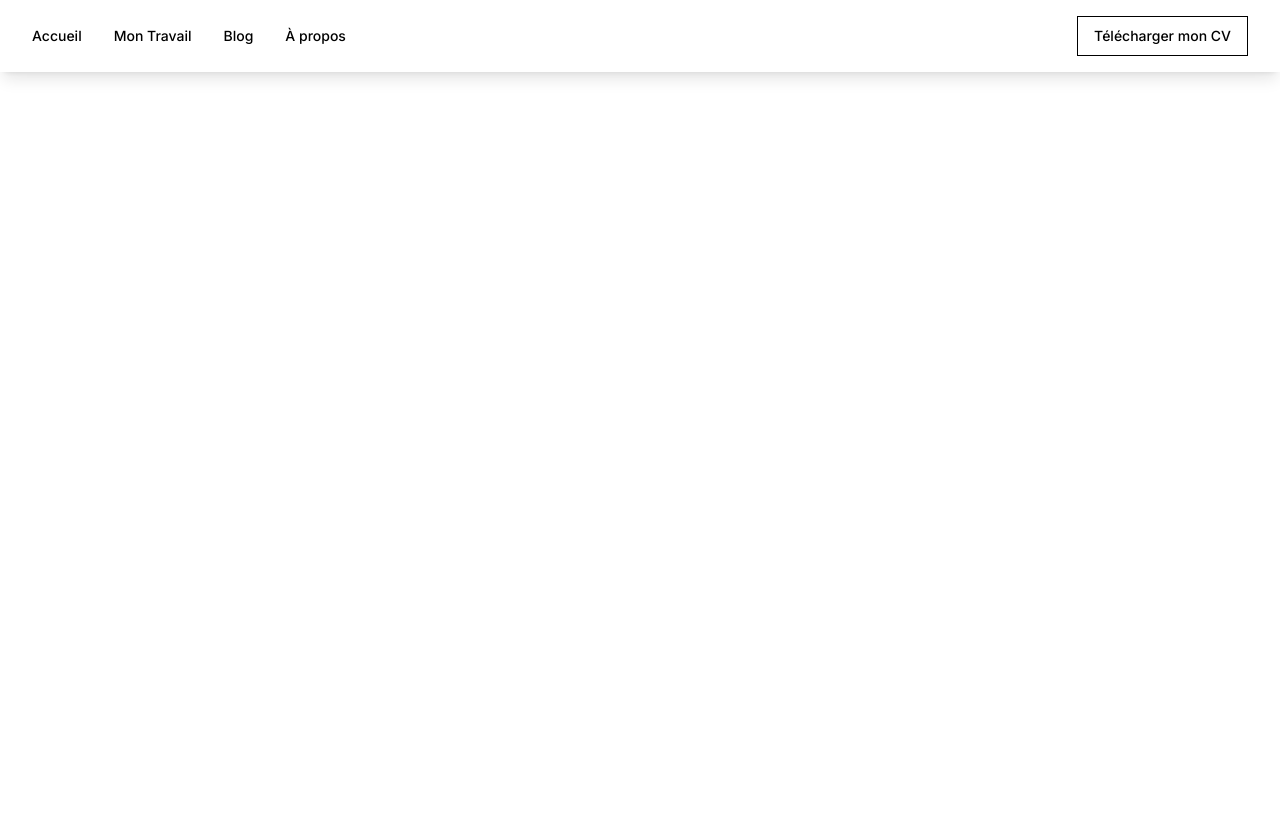
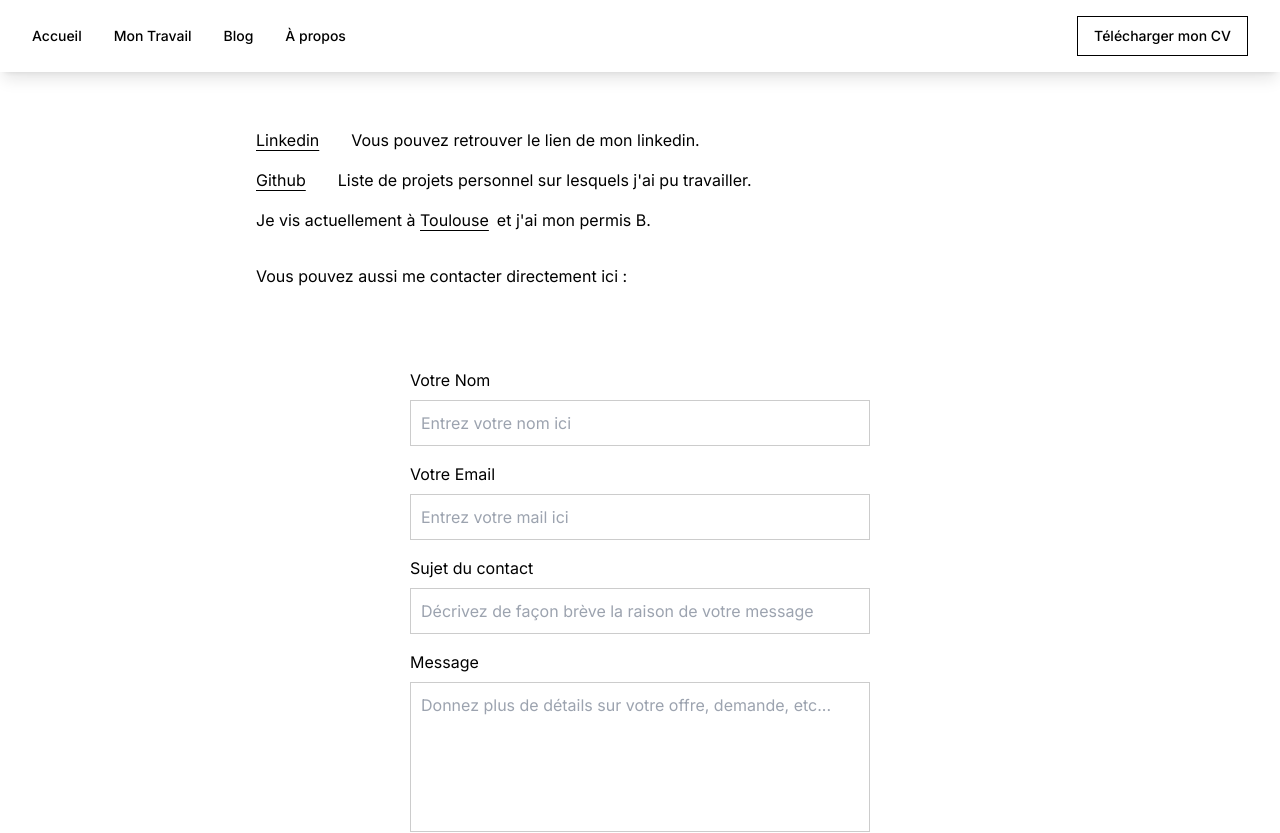
Before and after one commit to ThomasC317/websiteV2, a Next.js app: page /about in a window 1280 px wide. Shown: the top 833 px of the page. Before the commit the page ends 800 px from the top, so only its background shows below. Built offline with nearby package versions, Linux system fonts and the light colour scheme.

Commit message:
updating content + trema + work

```diff
--- a/app/about/page.tsx
+++ b/app/about/page.tsx
@@ -1,9 +1,50 @@
+import Contact from "@/components/component/contact";
+import Footer from "@/components/component/footer/footer";
 import Navbar from "@/components/component/navbar";
-import React, { useState } from 'react';
+import React from 'react';
+import Trema from "@/components/component/trema";
+
 const About = () => {
 
     return (  <div className="min-h-screen bg-white">
-        <Navbar />bonjour</div>);
+    <div className="min-h-screen flex gap-main-page items-center justify-center py-12 bg-gray-100">
+        <Navbar />
+        <div className="w-full max-w-4xl bg-white bg-opacity-80 p-8 md:p-12 lg:p-16 rounded-lg">
+        <div className="py-4">
+            <div  className="mb-4 flex">
+
+            <a href="https://www.linkedin.com/in/thomas-cerdera-305ab3153/" className="underline-link"> Linkedin </a>
+            <Trema/>
+                    <p className="ml-2">
+                      Vous pouvez retrouver le lien de mon linkedin.
+                    </p>
+
+
+              </div>
+              <div  className="mb-4 flex">
+
+            <a href="https://github.com/ThomasC317" className="underline-link"> Github </a>
+            <Trema/>
+                <p className="ml-2">
+                  Liste de projets personnel sur lesquels j'ai pu travailler.
+                </p>
+
+
+          </div>
+          <div  className="mb-4 flex">
+
+                <p>
+
+                  Je vis actuellement à           <a href="https://www.google.fr/maps/place/Toulouse/@43.600798,1.3504412,12z/data=!3m1!4b1!4m6!3m5!1s0x12aebb6fec7552ff:0x406f69c2f411030!8m2!3d43.604652!4d1.444209!16zL20vMGNiaGg?entry=ttu" className="underline-link">Toulouse</a>et j'ai mon permis B.
+                </p>
+          </div>
+          </div>
+        <h2 className="">Vous pouvez aussi me contacter directement ici :</h2>
+        <Contact></Contact>
+        </div>
+        </div>
+        <Footer></Footer>
+        </div>);
 
   };
 
--- a/app/globals.css
+++ b/app/globals.css
@@ -93,3 +93,43 @@ body {
 .pt-4 {
   padding-top: 1.5rem;
 }
+
+.form-container {
+  display: flex;
+  justify-content: center;
+  align-items: center;
+  min-height: 85vh;
+}
+
+.contact-form {
+  background: #fff;
+  padding: 20px;
+  max-width: 500px;
+  width: 100%;
+}
+
+.input-field, .textarea-field {
+  width: 100%;
+  padding: 10px;
+  border: 1px solid #ccc;
+  box-sizing: border-box;
+}
+
+.submit-button {
+  background-color: #4CAF50;
+  color: white;
+  padding: 10px;
+  border: none;
+  border-radius: 4px;
+  cursor: pointer;
+  font-size: 16px;
+  transition: background-color 0.3s ease;
+}
+
+.submit-button:hover {
+  background-color: #45a049;
+}
+
+.color-white {
+  color: white;
+}
--- a/app/work/page.tsx
+++ b/app/work/page.tsx
@@ -28,7 +28,7 @@ const projects = [
     - Recherche sur les avancées les plus récentes.<br/>
     - Analyse des possibilités pour l'entreprise.<br/>
     - Développement une interface de Chatbot avec une direction artistique proche de celle de l'entreprise.`,
-    tags: ["Skywise", "JavaScript", "Pyspark"]
+    tags: ["React", "Python", "NextJs"]
   },
   {
     title: "MRDB",
@@ -163,51 +163,85 @@ const handleCompanyChange = (e) => {
 };
 
   return (
-    <div className="min-h-screen bg-white">
+    <div className="min-h-screen ">
       <Navbar />
       <main className="mx-auto px-24 py-12 mt-16">
         <div>
           <div className="px-8">
-            <h2 className="text-2xl mb-4">Technologies</h2>
+            <h2 className="text-2xl mb-4 color-white">Technologies</h2>
               <div  className="mb-4 flex techno-align">
-                <h3 className="text-lg font-bold">Frontend: </h3>
-                    <p className="ml-2">
-                      React, Blazor, Angular, JS.
+                <h3 className="text-lg font-bold color-white">Frontend: </h3>
+                    <p className="ml-2 color-white">
+                      React, .NET, Angular, JS.
                     </p>
               </div>
               <div  className="mb-4 flex techno-align">
-                <h3 className="text-lg font-bold">Backend: </h3>
-                    <p className="ml-2">
-                      C#, Express/Nodejs.
+                <h3 className="text-lg font-bold color-white">Backend: </h3>
+                    <p className="ml-2 color-white">
+                      .NET, Express/Nodejs.
                     </p>
               </div>
               <div  className="mb-4 flex techno-align">
-                <h3 className="text-lg font-bold">UI/Styling/Animations: </h3>
-                    <p className="ml-2">
+                <h3 className="text-lg font-bold color-white">UI/Styling/Animations: </h3>
+                    <p className="ml-2 color-white">
                     shadcn/ui, TailwindCSS, framer-motion.
                     </p>
               </div>
               <div  className="mb-4 flex techno-align">
-                <h3 className="text-lg font-bold">Databases: </h3>
-                    <p className="ml-2">
+                <h3 className="text-lg font-bold color-white">Databases: </h3>
+                    <p className="ml-2 color-white">
                       MySql, SqlServer.
                     </p>
               </div>
               <div  className="mb-4 flex techno-align">
-                <h3 className="text-lg font-bold">Langages de programmation: </h3>
-                    <p className="ml-2">
+                <h3 className="text-lg font-bold color-white">Langages de programmation: </h3>
+                    <p className="ml-2 color-white">
                       C#, Typescript, JavaScript.
                     </p>
               </div>
               <div  className="mb-4 flex techno-align">
-                <h3 className="text-lg font-bold">Versionning: </h3>
-                    <p className="ml-2">
+                <h3 className="text-lg font-bold color-white">Versionning: </h3>
+                    <p className="ml-2 color-white">
                     Git (Gitlab & Github).
                     </p>
               </div>
           </div>
+          <div className="px-8 py-4">
+            <h2 className="text-2xl mb-4 color-white">Compétences métier</h2>
+            <div  className="mb-4 flex techno-align">
+                <h3 className="text-lg font-bold color-white">Méthodologies: </h3>
+                    <p className="ml-2 color-white">
+                      Méthodologies Agile (Scrum, Kanban).
+                    </p>
+              </div>
+              <div  className="mb-4 flex techno-align">
+                <h3 className="text-lg font-bold color-white">Documentation: </h3>
+                    <p className="ml-2 color-white">
+                      Rédaction de documentation utilisateur, de tests, de light ARD.
+                    </p>
+              </div>
+              <div  className="mb-4 flex techno-align">
+                <h3 className="text-lg font-bold color-white">Optimisation: </h3>
+                    <p className="ml-2 color-white">
+                      Réduction des temps de récupération des datas.
+                    </p>
+              </div>
+              <div  className="mb-4 flex techno-align">
+                <h3 className="text-lg font-bold color-white">Esprit d’analyse : </h3>
+                    <p className="ml-2 color-white">
+                      Analyse des besoins et/ou des problèmes.
+                    </p>
+              </div>
+              <div  className="mb-4 flex techno-align">
+                <h3 className="text-lg font-bold color-white">Travail: </h3>
+                    <p className="ml-2 color-white">
+                      Autonomie, collaboration, gestion du stress, adaptabilité.
+                    </p>
+              </div>
+
+          </div>
           <div className="px-8 pt-4 flex items-center gap-2">
-  <h2 className="text-2xl">Projets</h2>
+  <h2 className="text-2xl color-white">Projets</h2>
   <select
     id="companyFilter"
     name="companyFilter"
@@ -230,18 +264,18 @@ const handleCompanyChange = (e) => {
         return (
           <div key={index} className={`bg-gray-100 rounded-lg px-8 py-6 border-b border-color-lightgray`}>
             <div className="relative w-full left-1/2 transform -translate-x-1/2">
-              <h3 className="text-xl font-bold mb-2">{project.title}</h3>
-                <p className="text-sm text-gray-600 mb-2">{project.company}</p>
-                <p className="text-sm text-gray-300 mb-2">{project.year}</p>
+              <h3 className="text-xl font-bold mb-2 color-white">{project.title}</h3>
+                <p className="text-sm text-gray-600 mb-2 color-white">{project.company}</p>
+                <p className="text-sm text-gray-300 mb-2 color-white">{project.year}</p>
               <p
-                className="text-base text-gray-700"
+                className="text-base text-gray-700 color-white"
                 dangerouslySetInnerHTML={{ __html: project.description }}
               />
-              <div className="mt-4 flex flex-wrap gap-2">
+              <div className="mt-4 flex flex-wrap gap-2 ">
                 {project.tags.map((tech, index) => (
                   <span
                     key={index}
-                    className="bg-gray-700 px-3 py-1 rounded-lg text-xs font-medium text-gray-200"
+                    className="bg-gray-700 px-3 py-1 rounded-lg text-xs font-medium text-gray-200 color-white"
                   >
                     {tech}
                   </span>
@@ -251,88 +285,54 @@ const handleCompanyChange = (e) => {
           </div>
         );
       })}
-<div className="px-8 py-4">
-            <h2 className="text-2xl mb-4">Compétences métier</h2>
-            <div  className="mb-4 flex techno-align">
-                <h3 className="text-lg font-bold">Méthodologies: </h3>
-                    <p className="ml-2">
-                      Méthodologies Agile (Scrum, Kanban).
-                    </p>
-              </div>
-              <div  className="mb-4 flex techno-align">
-                <h3 className="text-lg font-bold">Documentation: </h3>
-                    <p className="ml-2">
-                      Rédaction de documentation utilisateur, de tests, de light ARD.
-                    </p>
-              </div>
-              <div  className="mb-4 flex techno-align">
-                <h3 className="text-lg font-bold">Optimisation: </h3>
-                    <p className="ml-2">
-                      Réduction des temps de récupération des datas.
-                    </p>
-              </div>
-              <div  className="mb-4 flex techno-align">
-                <h3 className="text-lg font-bold">Esprit d’analyse : </h3>
-                    <p className="ml-2">
-                      Analyse des besoins et/ou des problèmes.
-                    </p>
-              </div>
-              <div  className="mb-4 flex techno-align">
-                <h3 className="text-lg font-bold">Travail: </h3>
-                    <p className="ml-2">
-                      Autonomie, collaboration, gestion du stress, adaptabilité.
-                    </p>
-              </div>
-
-          </div>
           <div className="px-8 py-4">
             <h2 className="text-2xl mb-4">Applications/Outils</h2>
             <div  className="mb-4 flex">
-                <a href="https://code.visualstudio.com/" className="underline-link">VS Code </a>
+                <a href="https://code.visualstudio.com/" className="underline-link color-white">VS Code </a>
                 <Trema/>
-                    <p className="ml-2">
+                    <p className="ml-2 color-white">
                       Un des meilleurs éditeurs de code que j'ai pu tester, très customisable.
                     </p>
               </div>
               <div  className="mb-4 flex">
-                <a href="https://github.com/" className="underline-link">GitHub </a>
+                <a href="https://github.com/" className="underline-link color-white">GitHub </a>
                 <Trema/>
-                    <p className="ml-2">
+                    <p className="ml-2 color-white">
                       La feature des pages est assez folle pour hoster des sites facilement, très pratique pour les portfolios notamment.
                     </p>
               </div>
-              <div  className="mb-4 flex">
-                <a href="https://www.sonarsource.com/" className="underline-link">Sonarlint/Cloud </a>
+              <div  className="mb-4 flex ">
+                <a href="https://www.sonarsource.com/" className="underline-link color-white">Sonarlint/Cloud </a>
                 <Trema/>
-                    <p className="ml-2">
+                    <p className="ml-2 color-white">
                       J'ai beau avoir travaillé peu avec, l'utilité est impressionante. Très simple à installer et la qualité de code est rapidement améliorée.
                     </p>
               </div>
               <div  className="mb-4 flex">
-                <a href="https://azure.microsoft.com/fr-fr/products/devops" className="underline-link">Azure Devops </a>
+                <a href="https://azure.microsoft.com/fr-fr/products/devops" className="underline-link color-white">Azure Devops </a>
                 <Trema/>
-                    <p className="ml-2">
+                    <p className="ml-2 color-white">
                       L'ensemble des features est très appréciable. Avoir accès au Kanban, aux repositories, a la création d'artifacts et aux pipelines sur la même plateforme... ça m'a été très utile.
                     </p>
               </div>
               <div  className="mb-4 flex">
-                <a href="https://www.google.com/intl/fr/drive/" className="underline-link">Google Workspace </a>
+                <a href="https://www.google.com/intl/fr/drive/" className="underline-link color-white">Google Workspace </a>
                 <Trema/>
-                    <p className="ml-2">
+                    <p className="ml-2 color-white">
                       Gratuit & très complet, pas besoin de dire grand chose de plus.
                     </p>
               </div>
               <div  className="mb-4 flex">
-                <a href="https://www.canva.com/" className="underline-link">Canva </a>
+                <a href="https://www.canva.com/" className="underline-link color-white">Canva </a>
                 <Trema/>
-                    <p className="ml-2">
+                    <p className="ml-2 color-white">
                       Très utile pour créer des schémas, des documents textes en tout genre, ou même des présentations. Je ne suis pas fan de la disparition des applications tierces cependant.
                     </p>
               </div>
               <div className="mb-4 flex">
-                <a href="https://v0.dev/" className="underline-link">V0 Dev </a>
+                <a href="https://v0.dev/" className="underline-link color-white">V0 Dev </a>
                 <Trema/>
-                    <p className="ml-2">
+                    <p className="ml-2 color-white">
                       Génération par IA d'interfaces simples. Très utile pour générer des composants en React.
                     </p>
               </div>
--- /dev/null
+++ b/components/component/contact.tsx
@@ -0,0 +1,95 @@
+"use client";
+import React, { useState } from 'react';
+import emailjs from 'emailjs-com';
+import { Button } from "../ui/button";
+const Contact = ()=> {
+  const [formData, setFormData] = useState({
+    name: '',
+    email: '',
+    subject: '',
+    message: ''
+  });
+
+  const handleChange = (e) => {
+    const { name, value } = e.target;
+    setFormData((prevData) => ({
+      ...prevData,
+      [name]: value
+    }));
+    console.log(formData)
+  };
+
+  const handleSubmit = (e) => {
+    e.preventDefault();
+
+    const serviceID = 'service_uyz2ik9';
+    const templateID = 'template_d0tm9og';
+    const userID = 'v-idG3pMsjd8JrlQl';
+    console.log(formData)
+    emailjs.send(serviceID, templateID, formData, userID)
+      .then(() => {
+        window.alert('Votre mail a bien été envoyé ! Je reviens vers vous au plus vite !');
+      }, () => {
+        window.alert(`Echec de l'envoi du mail. Veuillez réessayer plus tard.`);
+      });
+  };
+
+
+  return (
+    <div className="form-container">
+      <form className="contact-form grid gap-4" onSubmit={handleSubmit}>
+        <div className="grid gap-2">
+          <label htmlFor="name">Votre Nom</label>
+          <input
+            name="name"
+            id="name"
+            placeholder="Entrez votre nom ici"
+            onChange={handleChange}
+            className="input-field"
+            required
+          />
+        </div>
+        <div className="grid gap-2">
+          <label htmlFor="email">Votre Email</label>
+          <input
+            name="email"
+            id="email"
+            type="email"
+            placeholder="Entrez votre mail ici"
+            onChange={handleChange}
+            className="input-field"
+            required
+          />
+        </div>
+        <div className="grid gap-2">
+          <label htmlFor="subject">Sujet du contact</label>
+          <input
+            name="subject"
+            id="subject"
+            placeholder="Décrivez de façon brève la raison de votre message"
+            onChange={handleChange}
+            className="input-field"
+            required
+          />
+        </div>
+        <div className="grid gap-2">
+          <label htmlFor="message">Message</label>
+          <textarea
+            name="message"
+            id="message"
+            placeholder="Donnez plus de détails sur votre offre, demande, etc..."
+            className="textarea-field min-h-[150px]"
+            onChange={handleChange}
+            style={{resize:'none'}}
+            required
+          />
+        </div>
+        <Button variant="outline" type="submit" className="w-full" style={{ backgroundColor: 'black', color: 'white' }}>
+          Envoi du message
+        </Button>
+      </form>
+    </div>
+  );
+}
+
+export default Contact;
--- a/components/component/navbar.tsx
+++ b/components/component/navbar.tsx
@@ -16,7 +16,7 @@ const Navbar = () => {
           <Link href="/blog" className="hover:underline" prefetch={false}>
             Blog
           </Link>
-          <Link href="#" className="hover:underline" prefetch={false}>
+          <Link href="/about" className="hover:underline" prefetch={false}>
             À propos
           </Link>
         </nav>
--- a/components/component/trema.tsx
+++ b/components/component/trema.tsx
@@ -1,5 +1,5 @@
 const Trema = () => {
-    return (<svg xmlns="http://www.w3.org/2000/svg" width="1em" height="1em" fill="currentColor" viewBox="0 0 256 256" className="mt-1 shrink-0"><path d="M224,128a8,8,0,0,1-8,8H40a8,8,0,0,1,0-16H216A8,8,0,0,1,224,128Z"></path></svg>)
+    return (<svg xmlns="http://www.w3.org/2000/svg" width="1em" height="1em" fill="white" viewBox="0 0 256 256" className="mt-1 shrink-0"><path d="M224,128a8,8,0,0,1-8,8H40a8,8,0,0,1,0-16H216A8,8,0,0,1,224,128Z"></path></svg>)
   }
 
  export default Trema;
--- a/package.json
+++ b/package.json
@@ -19,6 +19,7 @@
     "class-variance-authority": "^0.7.0",
     "clsx": "^2.1.1",
     "csstype": "^3.1.3",
+    "emailjs-com": "^3.2.0",
     "lucide-react": "^0.400.0",
     "next": "14.2.4",
     "react": "^18",
```
Also changed, not shown: 1 other file (tests, documents, lock files or other folders).
